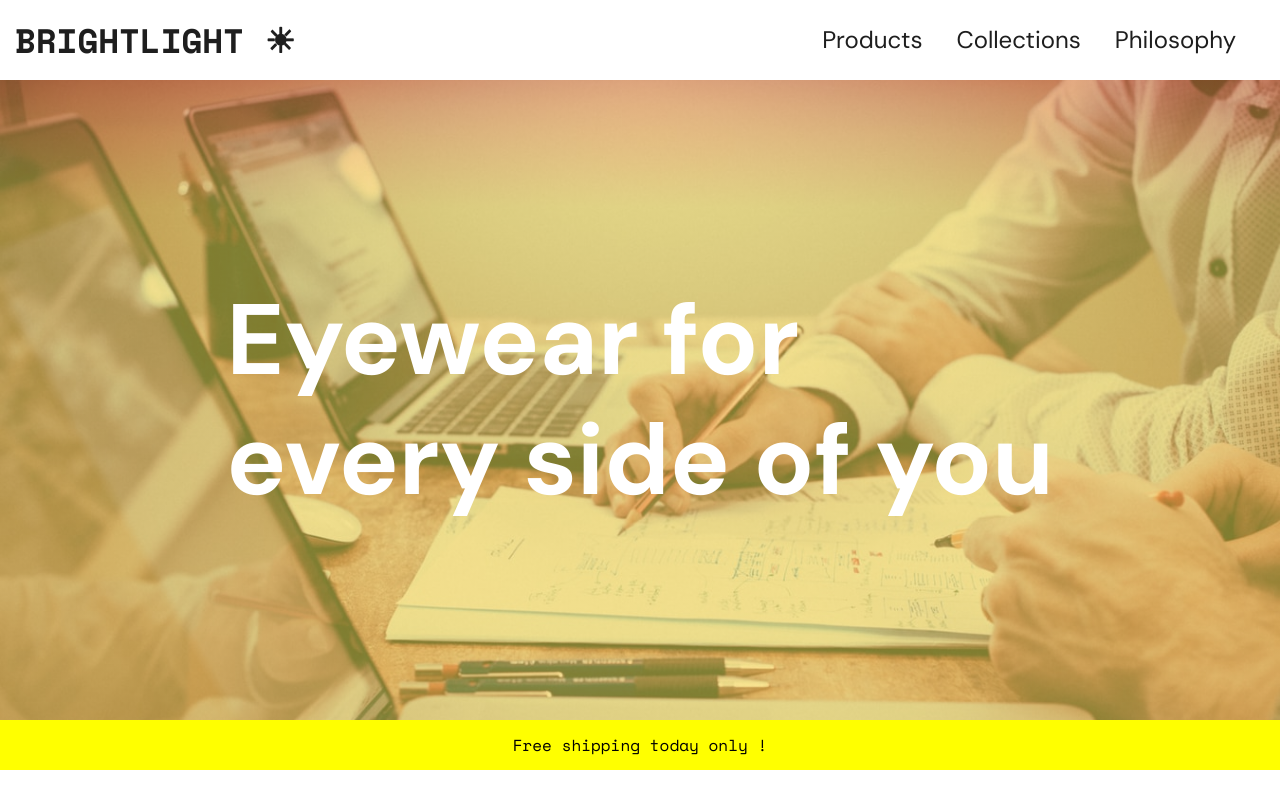
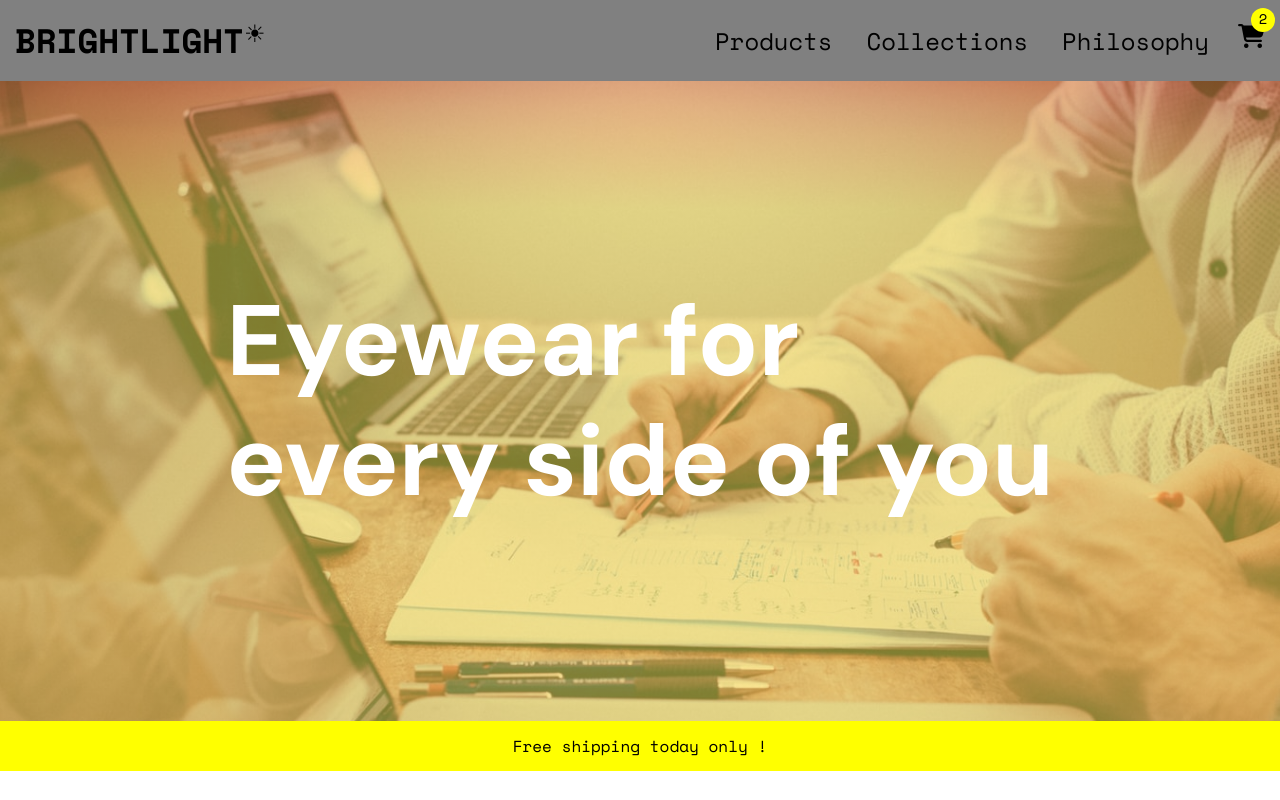
Before and after one commit to TangEric92/showcase, a plain HTML site: page index.html in a window 1280 px wide. Drawn offline with nearby package versions, Linux system fonts and the light colour scheme.

Commit message:
load icone fontawesome  some style

```diff
--- a/index.html
+++ b/index.html
@@ -7,12 +7,16 @@
     <title>Brightlight</title>
     <link rel="stylesheet" href="./reset.css" />
     <link rel="stylesheet" href="./style.css" />
+    <script
+      src="https://kit.fontawesome.com/bb54014cd5.js"
+      crossorigin="anonymous"
+    ></script>
   </head>
 
   <body>
     <header class="header">
       <div class="logo">
-        Brightlight
+        <h1>Brightlight</h1>
         <span class="change-theme">☀︎</span>
       </div>
 
@@ -22,14 +26,18 @@
           <li>Collections</li>
           <li>Philosophy</li>
         </ul>
+        <div class="cart-item">
+          <span>2</span>
+          <i class="fas fa-shopping-cart"></i>
+        </div>
       </nav>
     </header>
 
     <section class="hero">
-      <h1>
+      <h2>
         Eyewear for <br />
         every side of you
-      </h1>
+      </h2>
     </section>
 
     <section class="promotion">
--- a/style.css
+++ b/style.css
@@ -32,20 +32,23 @@ a {
 }
 
 header {
-  padding: 15px;
   display: flex;
   align-items: center;
+  padding: 15px;
   justify-content: space-between;
-  background-color: white;
-  color: #1e1e1e;
+  background-color: var(--grey);
+  font-family: "Space Mono", monospace;
+}
+header h1 {
+  font-size: 34px;
+  font-weight: 700;
+  text-transform: uppercase;
 }
 .logo {
-  font-family: Space Mono;
-  font-style: normal;
-  font-weight: bold;
-  font-size: 34px;
-  line-height: 50px;
-  text-transform: uppercase;
+  display: flex;
+}
+nav {
+  display: flex;
 }
 nav ul {
   display: flex;
@@ -55,6 +58,23 @@ nav li {
   padding: 5px;
 }
 
+.cart-item {
+  position: relative;
+}
+.cart-item span {
+  position: absolute;
+  top: -10px;
+  right: -10px;
+  display: flex;
+  align-content: center;
+  justify-content: center;
+
+  width: 24px;
+  height: 24px;
+  background-color: var(--yellow);
+  font-size: 14px;
+  border-radius: 50%;
+}
 .hero {
   height: 80vh;
   display: flex;
@@ -71,7 +91,7 @@ nav li {
   background-size: cover;
 }
 
-h1 {
+h2 {
   color: white;
   font-family: DM Sans;
   font-style: normal;
```
